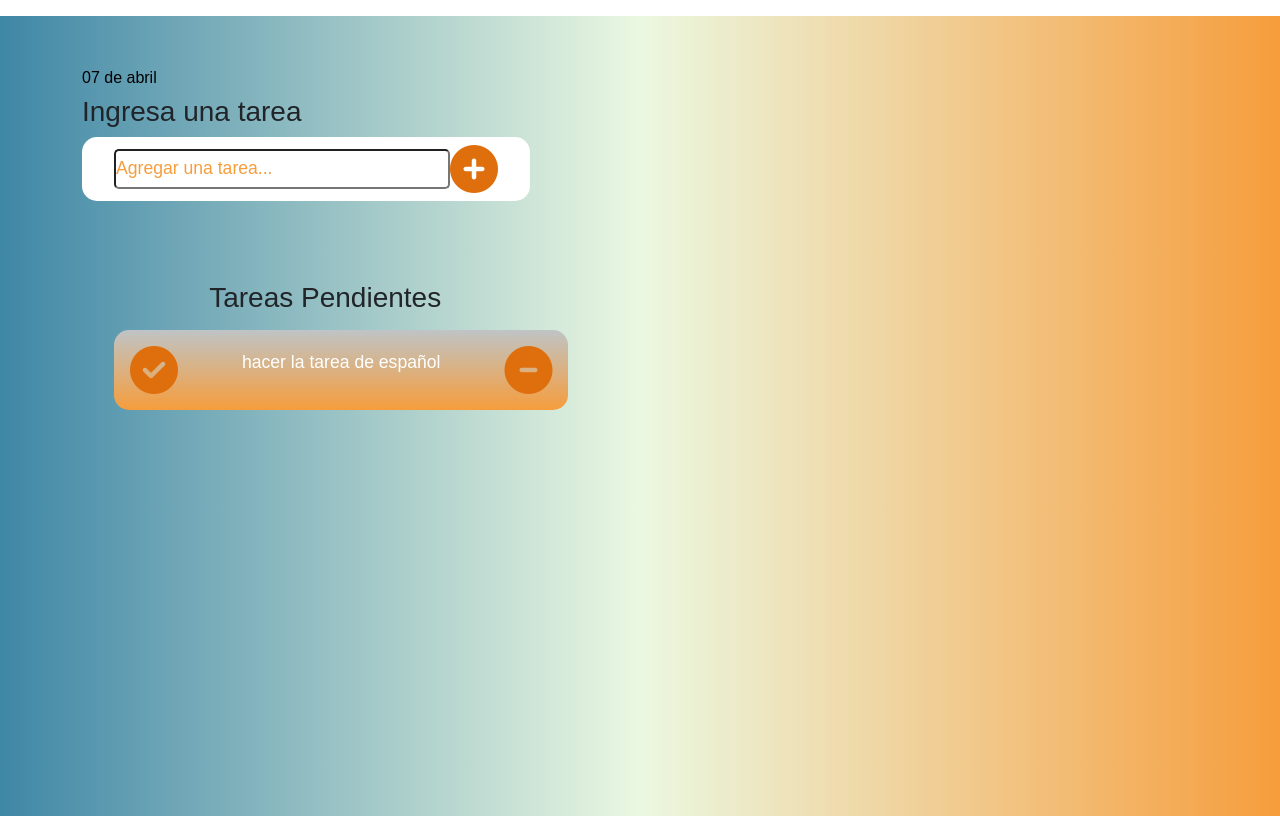
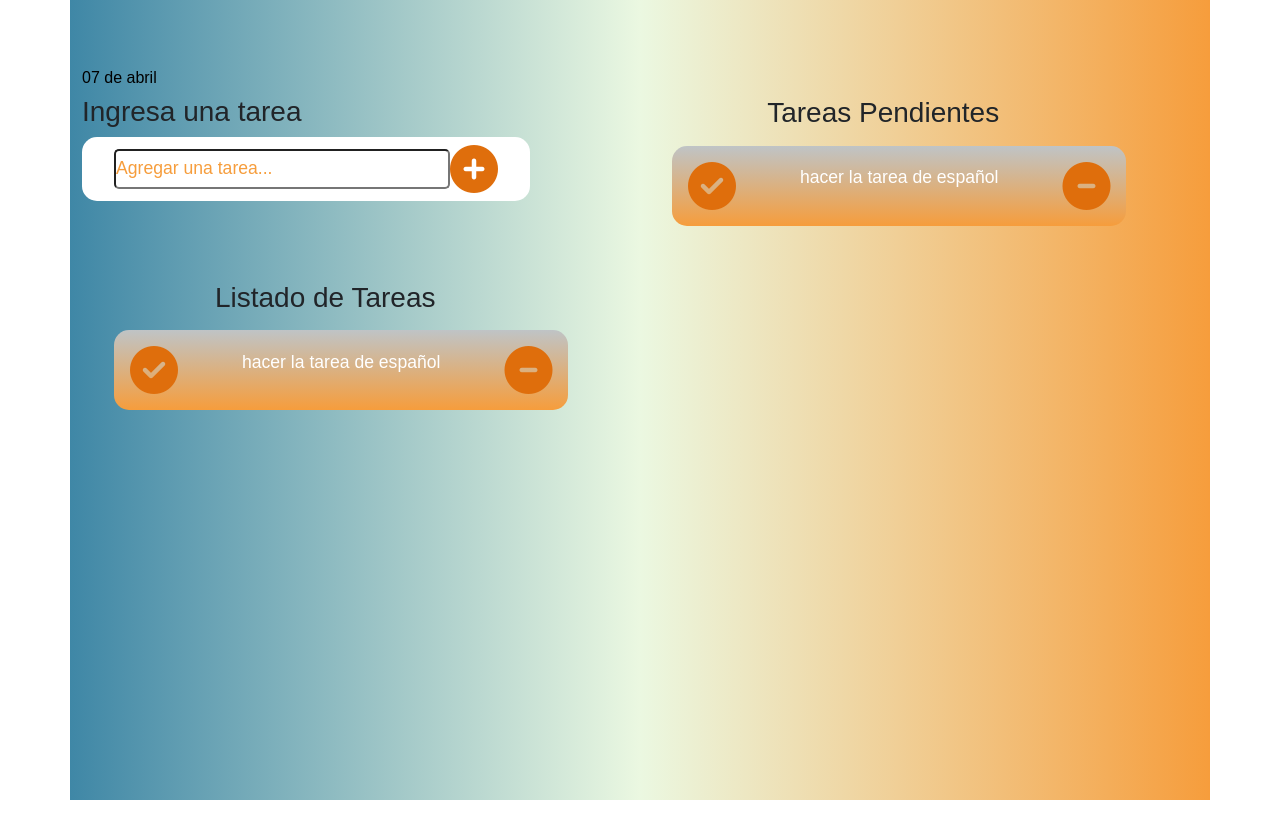
Before and after one commit to crz29/app__tareas, a plain HTML site: page index.html in a window 1280 px wide. Drawn offline with nearby package versions, Linux system fonts and the light colour scheme.

Commit message:
agregando lista a completar

```diff
--- a/app.js
+++ b/app.js
@@ -2,6 +2,7 @@ const fecha = document.querySelector('#fecha');
 const input = document.querySelector('#input');
 const botonEnter = document.querySelector('#enter');
 const lista = document.querySelector('#lista');
+const botonPasar = document.querySelector('#pasar')
 
 //funcion agregar tarea
 function agregarTarea(tarea){
@@ -21,3 +22,6 @@ botonEnter.addEventListener('click', () =>{//le paso una funcion arrow
     }else{alert("Ingresa una tarea")};
     input.value ='';
 })
+
+
+botonPasar.addEventListener('click',)
--- a/index.html
+++ b/index.html
@@ -11,8 +11,8 @@
     <link href="https://cdn.jsdelivr.net/npm/bootstrap@5.3.0-alpha3/dist/css/bootstrap.min.css" rel="stylesheet" integrity="sha384-KK94CHFLLe+nY2dmCWGMq91rCGa5gtU4mk92HdvYe+M/SXH301p5ILy+dN9+nJOZ" crossorigin="anonymous">
 </head>
 <body>
-    <main>
-        <div class="container">
+    <main class="container">
+        <div class="container1">
             <div class="titulo">
                 <div id="fecha">07 de abril</div>
                 <h3 class="tareas-titulo">Ingresa una tarea</h3>
@@ -23,6 +23,26 @@
                 <i id="enter" class="fas fa-plus-circle"></i>
             </div>
 
+            <div class="container-tareas">
+                <div class="section-tarea-titulo">
+                    <h3>Listado de Tareas</h3>
+                </div>
+                <div class="section-tarea">
+                    <ul id="lista">
+                        <li id="elemento">
+                            <i class="fa-sharp fa-solid fa-circle-check" data="realizado" id="0"></i>
+                            <p class="text">hacer la tarea de español</p>
+                            <i class="fa-solid fa-circle-minus" data="eliminado" id="pasar"></i><!--identificador data-->
+                        </li>
+
+
+                    </ul>
+
+                </div>
+
+            </div>
+        </div>
+        <div class="container2">
             <div class="container-tareas">
                 <div class="section-tarea-titulo">
                     <h3>Tareas Pendientes</h3>
@@ -42,9 +62,8 @@
 
             </div>
 
+        </div>
 
-
-        </div>
 
     </main>
 
--- a/styles.css
+++ b/styles.css
@@ -10,14 +10,22 @@
     background: linear-gradient(0.25turn, #3f87a6, #ebf8e1, #f69d3c);
     width: 100vw;
     height: 100vh;
+    display: flex;
 
 
   }
-  .container{
+  .container1{
    margin-top: 1rem;
    width: 100%;
    height: 100%;
-   justify-content: left;
+   justify-content: center;
+
+  }
+  .container2{
+    margin-top: 1rem;
+   width: 100%;
+   height: 100%;
+   justify-content: center;
 
   }
   #fecha{
```
